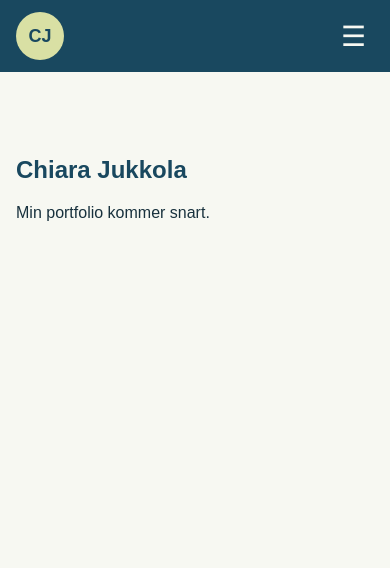
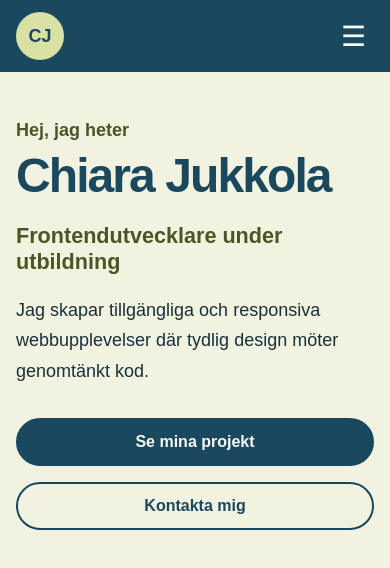
Before and after one commit to kickzon/react-portfolio, a React (Vite) app: page / in a window 390 px wide. Shown: the top 568 px of the page. Built offline with nearby package versions, Linux system fonts and the light colour scheme.

Commit message:
feat: add responsive hero section

```diff
--- a/src/App.css
+++ b/src/App.css
@@ -1,9 +1,4 @@
 main {
   width: min(100% - 2rem, 75rem);
   margin-inline: auto;
-  padding-block: 4rem;
 }
-
-h1 {
-  color: var(--color-primary);
-}
--- a/src/App.jsx
+++ b/src/App.jsx
@@ -1,5 +1,6 @@
 import './App.css'
 import Header from './components/Header/Header'
+import Hero from './components/Hero/Hero'
 
 function App() {
   return (
@@ -7,10 +8,7 @@ function App() {
       <Header />
 
       <main>
-        <section id="home">
-          <h1>Chiara Jukkola</h1>
-          <p>Min portfolio kommer snart.</p>
-        </section>
+        <Hero />
 
         <section id="about" aria-label="Om mig" />
         <section id="projects" aria-label="Projekt" />
--- /dev/null
+++ b/src/components/Hero/Hero.jsx
@@ -0,0 +1,32 @@
+import styles from "./Hero.module.css";
+
+function Hero() {
+  return (
+    <section className={styles.hero} id="home">
+      <div className={styles.content}>
+        <p className={styles.eyebrow}>Hej, jag heter</p>
+
+        <h1 className={styles.title}>Chiara Jukkola</h1>
+
+        <p className={styles.role}>Frontendutvecklare under utbildning</p>
+
+        <p className={styles.introduction}>
+          Jag skapar tillgängliga och responsiva webbupplevelser där tydlig
+          design möter genomtänkt kod.
+        </p>
+
+        <div className={styles.actions}>
+          <a className={styles.primaryButton} href="#projects">
+            Se mina projekt
+          </a>
+
+          <a className={styles.secondaryButton} href="#contact">
+            Kontakta mig
+          </a>
+        </div>
+      </div>
+    </section>
+  );
+}
+
+export default Hero;
--- /dev/null
+++ b/src/components/Hero/Hero.module.css
@@ -0,0 +1,92 @@
+.hero {
+  display: flex;
+  align-items: flex-start;
+  min-height: calc(100svh - 5rem);
+  padding-block: clamp(3rem, 7vw, 6rem);
+}
+
+.content {
+  max-width: 42rem;
+}
+
+.eyebrow {
+  margin: 0 0 0.75rem;
+  color: var(--color-primary-dark);
+  font-size: 1.125rem;
+  font-weight: 700;
+}
+
+.title {
+  margin: 0;
+  color: var(--color-primary);
+  font-size: clamp(3rem, 8vw, 6rem);
+  line-height: 0.95;
+  letter-spacing: -0.04em;
+}
+
+.role {
+  margin: 1.5rem 0 0;
+  color: var(--color-primary-dark);
+  font-size: clamp(1.35rem, 3vw, 2rem);
+  font-weight: 700;
+}
+
+.introduction {
+  max-width: 36rem;
+  margin: 1.25rem 0 0;
+  font-size: 1.125rem;
+  line-height: 1.7;
+}
+
+.actions {
+  display: flex;
+  flex-wrap: wrap;
+  gap: 1rem;
+  margin-top: 2rem;
+}
+
+.primaryButton,
+.secondaryButton {
+  display: inline-flex;
+  align-items: center;
+  justify-content: center;
+  min-height: 3rem;
+  padding-inline: 1.5rem;
+  border: 0.125rem solid var(--color-primary);
+  border-radius: 999px;
+  font-weight: 700;
+  text-decoration: none;
+  transition:
+    background-color 180ms ease,
+    color 180ms ease,
+    transform 180ms ease;
+}
+
+.primaryButton {
+  color: var(--color-text-light);
+  background-color: var(--color-primary);
+}
+
+.secondaryButton {
+  color: var(--color-primary);
+  background-color: transparent;
+}
+
+.primaryButton:hover,
+.secondaryButton:hover {
+  color: var(--color-primary);
+  background-color: var(--color-accent);
+  transform: translateY(-0.125rem);
+}
+
+.primaryButton:focus-visible,
+.secondaryButton:focus-visible {
+  outline: 0.1875rem solid var(--color-primary-dark);
+  outline-offset: 0.25rem;
+}
+
+@media (max-width: 31.25rem) {
+  .actions {
+    flex-direction: column;
+  }
+}
--- a/src/index.css
+++ b/src/index.css
@@ -3,7 +3,7 @@
   --color-primary-dark: #4e5424;
   --color-accent: #d9e0a4;
   --color-accent-muted: #d0d49d;
-  --color-background: #f7f8f2;
+  --color-background: #f1f2df;
   --color-surface: #ffffff;
   --color-text: #18313d;
   --color-text-light: #f7f8f2;
```
